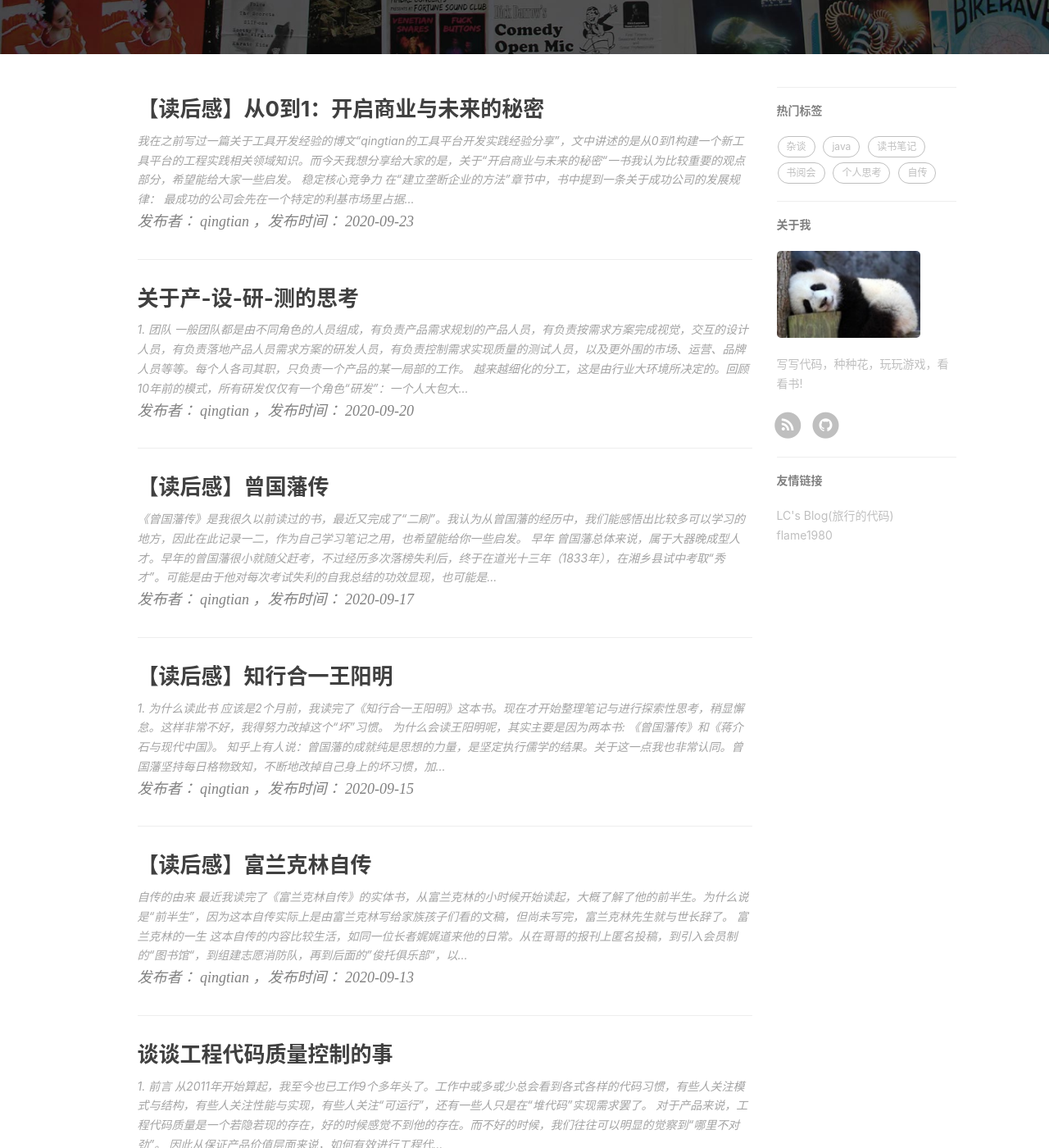
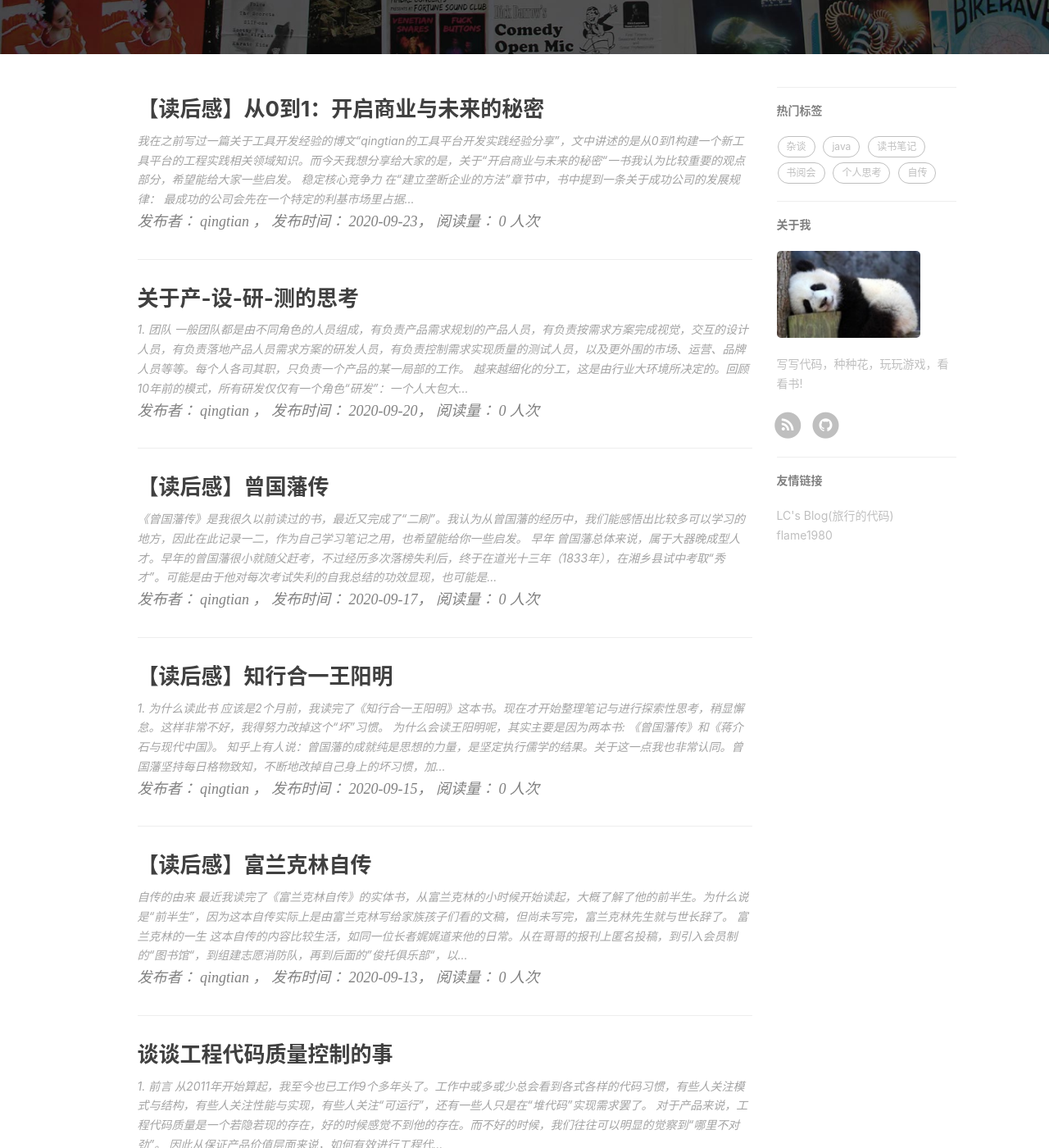
Before and after one commit to qingtian/qingtian.github.com, a Jekyll site: the page built from index.html, in a window 1280 px wide and 1400 px high, scrolled down 409 px. Shown: the whole window at 82% size. Built offline with Jekyll 4.4.1, drawn with Linux system fonts in a browser that asks for light colours; nearby versions of some CDN libraries; the list of posts is cut into pages by our own code; comment, search, counter and statistics services are not loaded; some of the changed text lies outside the part shown.

Commit message:
首页列表显示阅读量,修复标签页的文案问题

```diff
--- a/index.html
+++ b/index.html
@@ -20,7 +20,12 @@ valine-path: '/'
         </div>
     </a>
     <p class="post-meta">
-        发布者： {% if post.author %}{{ post.author }}{% else %}{{ site.title }}{% endif %} ，发布时间： {{ post.date | date: "%Y-%m-%d" }}
+        发布者： {% if post.author %}{{ post.author }}{% else %}{{ site.title }}{% endif %} ，
+        发布时间： {{ post.date | date: "%Y-%m-%d" }}，
+        <span id="{{ page.valine-path }}" class="valine-info leancloud_visitors" data-flag-title="{{ page.title }}">
+            <span class="valine-name">阅读量：</span>
+            <span class="valine-count leancloud-visitors-count">0</span> 人次
+        </span>
     </p>
 </div>
 <hr>
--- a/tags.html
+++ b/tags.html
@@ -14,9 +14,9 @@ valine-path: "/tags/"
                 <div class="site-heading" id="tag-heading">
                     <h1>{% if page.title %}{{ page.title }}{% else %}{{ site.title }}{% endif %}</h1>
 					<span class="subheading">{{ page.description }}</span>
-					<div id="{{ page.valine-path }}" class="valine-info leancloud_visitors" data-flag-title="{{ page.title }}">
-						<span class="valine-name">阅读量：</span>
-						<span class="valine-count leancloud-visitors-count">0</span>
+					<div id="{{ page.valine-path }}" class="valine-info leancloud_visitors" data-flag-title="{{ page.title }}" style="margin-top:10px;">
+						<span class="valine-name">访问量：</span>
+						<span class="valine-count leancloud-visitors-count">0</span> 人次
 					</div>
                 </div>
             </div>
```
